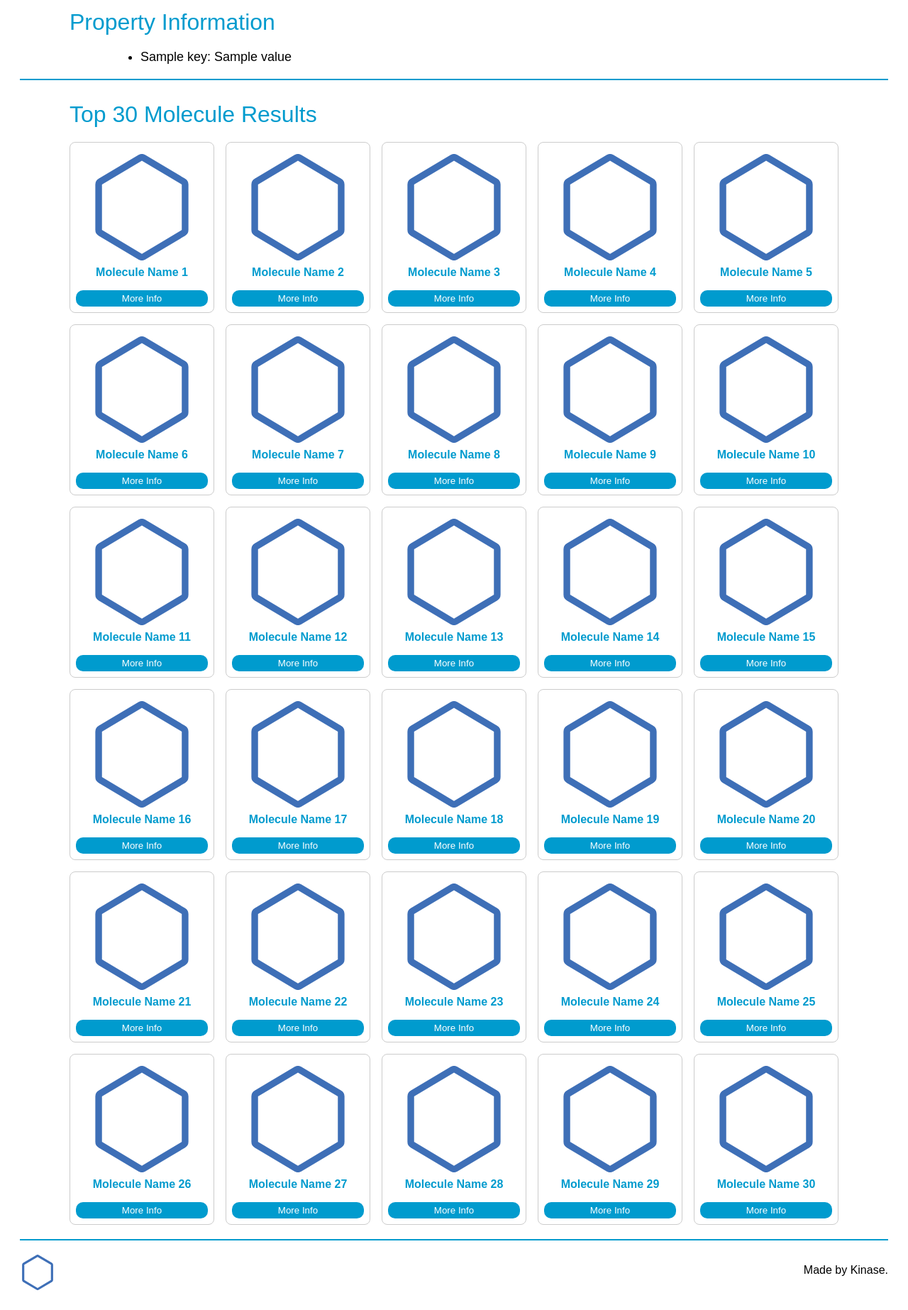
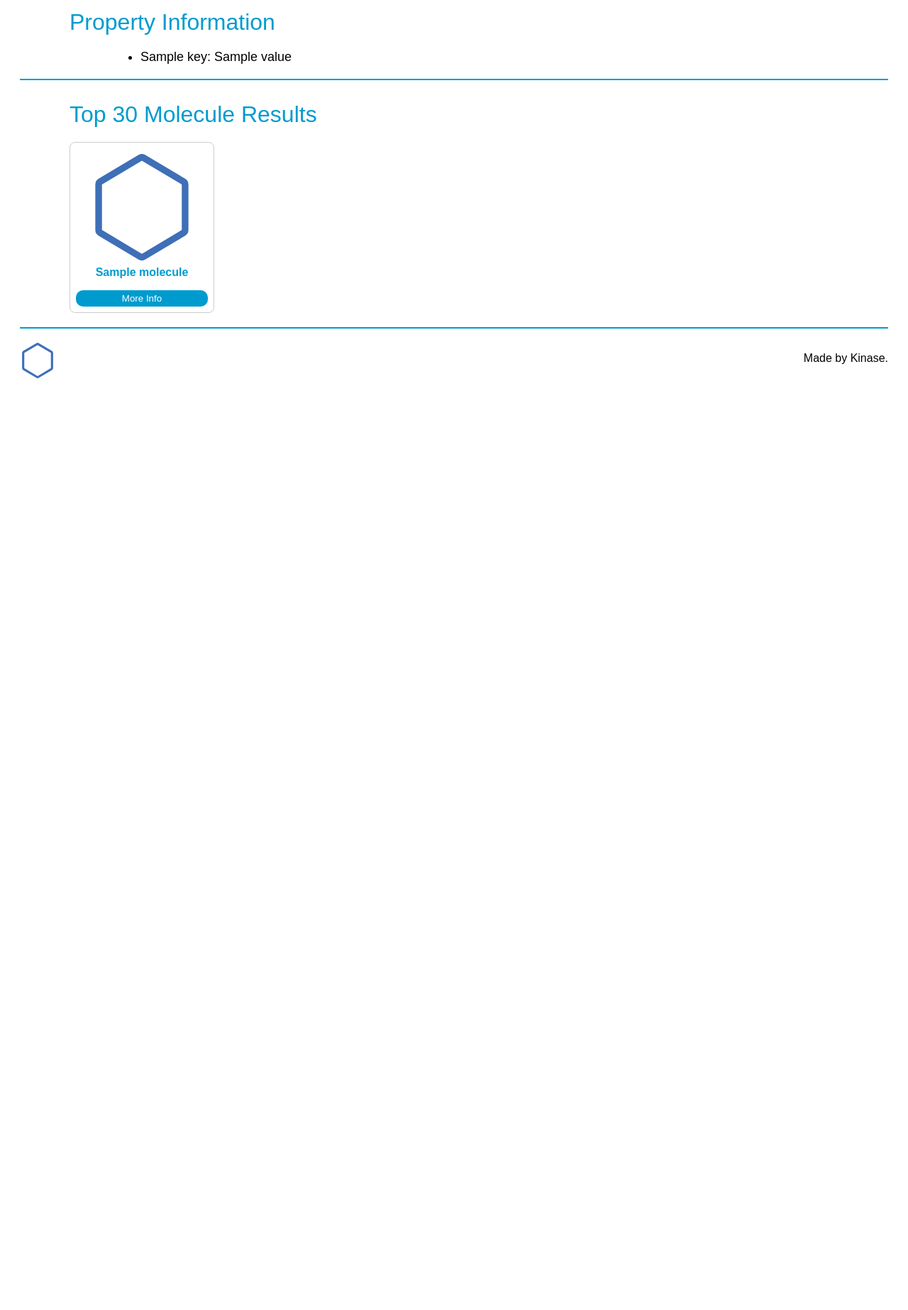
Before and after one commit to Yabsram/Molecufind, a Flask app: template templates/base.html in a window 1280 px wide. Shown: the part 405-2251 px from the top of the page at 71% size. After the commit the page ends 938 px from the top, so only its background shows below. Run offline with Flask 3, Linux system fonts and the light colour scheme; the template is opened without the code that fills it: most values are stand-ins (such as "Sample title", 1, 10 or a date in 2020).

Commit message:
real data showing on cards

```diff
--- a/app.py
+++ b/app.py
@@ -1,4 +1,4 @@
-from flask import Flask, render_template
+from flask import Flask, render_template, request
 import pandas as pd, os, shutil
 from rdkit import Chem
 from rdkit.Chem import Draw
@@ -8,7 +8,8 @@ import os
 
 app = Flask(__name__)
 
-#molecule_db = load_molecule_database("original.csv")
+# molecule_db = load_molecule_database("original.csv")
+
 
 @app.route("/", methods=["GET", "POST"])
 def select_property():
@@ -17,28 +18,33 @@ def select_property():
 
     # Map filter display names to form field names
     filters = {
-        "AMW": ("amw", "amw_value"),
-        "Crippen logP": ("clogp", "clogp_value"),
-        "TPSA": ("tpsa", "tpsa_value"),
-        "Number of Heavy Atoms": ("numHeavyAtoms", "numHeavyAtoms_value"),
-        "Number of Aromatic Rings": ("numAromaticRings", "numaromaticrings_value")
+        "Molecular Weight": ("amw", "amw_value"),
+        "Lipophilicity": ("clogp", "clogp_value"),
+        "Polar Surface Area": ("tpsa", "tpsa_value"),
+        "Heavy Atoms": ("numHeavyAtoms", "numHeavyAtoms_value"),
+        "Aromatic Rings": ("numAromaticRings", "numaromaticrings_value"),
     }
 
     if request.method == "POST":
         for display_name, (checkbox_name, value_name) in filters.items():
             # Check if checkbox was checked
             if request.form.get(checkbox_name):
-                # Only store if checkbox checked
-                selected[display_name] = request.form.get(value_name, "")
+                # Only store if checkbox checked and convert to float
+                selected[display_name] = float(request.form.get(value_name, 0))
 
-    return render_template("selection.html", selected=selected)
+        if selected:
+            molecule_db = load_molecule_database("original.csv")
+            results = chemistry.get_top_similar_molecules(molecule_db, selected, n=30)
+            return render_template("base.html", selected=selected, results=results)
+
+    return render_template("base.html", selected=None)
+
 
 @app.route("/results", methods=["POST"])
 def show_results():
-    #display top results
-   return render_template(
-        "base.html"
-    )
+    # display top results
+    return render_template("base.html")
+
 
 if __name__ == "__main__":
     app.run(debug=True, host="0.0.0.0", port=int(os.environ.get("PORT", 8004)))
--- a/chemistry.py
+++ b/chemistry.py
@@ -47,7 +47,10 @@ def calculate_similarity_score(selected_properties, db_properties):
     # ensure selected_properties is a df, make into df
     if not isinstance(selected_properties, pd.DataFrame):
         selected_properties = pd.DataFrame([selected_properties])
-    selected_extracted = selected_properties[property_cols]
+
+    # make sure all expected columns exist
+    # fill missing with NaN so we can still run
+    selected_extracted = selected_properties.reindex(columns=property_cols)
 
     # normalize data frames
     scaler = StandardScaler()
--- a/templates/base.html
+++ b/templates/base.html
@@ -3,8 +3,7 @@
   <head>
     <meta charset="UTF-8">
     <meta name="viewport" content="width=device-width, initial-scale=1.0">
-    <meta name="description"
-          content="Kinase Schrodinger Stack the Future 2026">
+    <meta name="description" content="Kinase Schrodinger Stack the Future 2026">
     <meta name="keywords" content="hackathon schrodinger">
     <title>
 
@@ -21,7 +20,10 @@
 
   <body>
     <header>
-      <img src="{{ url_for('static', filename='favicon.svg') }}" alt="Our Logo" width="50" height="50">
+      <img src="{{ url_for("static", filename="favicon.svg") }}"
+           alt="Our Logo"
+           width="50"
+           height="50">
       <h1>MolecuFind</h1>
     </header>
 
@@ -30,60 +32,97 @@
     {% block content %}
     {% endblock content %}
 
-    <form method="post" action="{{ url_for('select_property') }}" class="select-form">
+    <form method="post"
+          action="{{ url_for('select_property') }}"
+          class="select-form">
 
       <!-- AMW -->
-      <div class="checkbox-group {% if selected.get('AMW') %}checked{% endif %}">
+      <div class="checkbox-group {% if selected.get('Molecular Weight') %}checked{% endif %}">
         <label>
-          <input type="checkbox" name="amw" value="1" {% if selected.get('AMW') %}checked{% endif %}>
+          <input type="checkbox"
+                 name="amw"
+                 value="1"
+                 {% if selected.get('Molecular Weight') %}checked{% endif %}>
           Atomic Molecular Weight (AMW)
         </label>
         <div class="number-input">
-          <input type="number" name="amw_value" placeholder="Enter a value" step="0.01" value="{{ selected.get('AMW', '') }}">
+          <input type="number"
+                 name="amw_value"
+                 placeholder="Enter a value"
+                 step="0.01"
+                 value="{{ selected.get('Molecular Weight', '') }}">
         </div>
       </div>
 
       <!-- Crippen logP -->
-      <div class="checkbox-group {% if selected.get('Crippen logP') %}checked{% endif %}">
+      <div class="checkbox-group {% if selected.get('Lipophilicity') %}checked{% endif %}">
         <label>
-          <input type="checkbox" name="clogp" value="2" {% if selected.get('Crippen logP') %}checked{% endif %}>
+          <input type="checkbox"
+                 name="clogp"
+                 value="2"
+                 {% if selected.get('Lipophilicity') %}checked{% endif %}>
           Crippen logP
         </label>
         <div class="number-input">
-          <input type="number" name="clogp_value" placeholder="Enter a value" step="0.01" value="{{ selected.get('Crippen logP', '') }}">
+          <input type="number"
+                 name="clogp_value"
+                 placeholder="Enter a value"
+                 step="0.01"
+                 value="{{ selected.get('Lipophilicity', '') }}">
         </div>
       </div>
 
       <!-- TPSA -->
-      <div class="checkbox-group {% if selected.get('TPSA') %}checked{% endif %}">
+      <div class="checkbox-group {% if selected.get('Polar Surface Area') %}checked{% endif %}">
         <label>
-          <input type="checkbox" name="tpsa" value="3" {% if selected.get('TPSA') %}checked{% endif %}>
+          <input type="checkbox"
+                 name="tpsa"
+                 value="3"
+                 {% if selected.get('Polar Surface Area') %}checked{% endif %}>
           Topological Polar Surface Area (TPSA)
         </label>
         <div class="number-input">
-          <input type="number" name="tpsa_value" placeholder="Enter a value" step="0.01" value="{{ selected.get('TPSA', '') }}">
+          <input type="number"
+                 name="tpsa_value"
+                 placeholder="Enter a value"
+                 step="0.01"
+                 value="{{ selected.get('Polar Surface Area', '') }}">
         </div>
       </div>
 
       <!-- Number of Heavy Atoms -->
-      <div class="checkbox-group {% if selected.get('Number of Heavy Atoms') %}checked{% endif %}">
+      <div class="checkbox-group {% if selected.get('Heavy Atoms') %}checked{% endif %}">
         <label>
-          <input type="checkbox" name="numHeavyAtoms" value="4" {% if selected.get('Number of Heavy Atoms') %}checked{% endif %}>
+          <input type="checkbox"
+                 name="numHeavyAtoms"
+                 value="4"
+                 {% if selected.get('Heavy Atoms') %}checked{% endif %}>
           Number of Heavy Atoms
         </label>
         <div class="number-input">
-          <input type="number" name="numHeavyAtoms_value" placeholder="Enter a value" step="0.01" value="{{ selected.get('Number of Heavy Atoms', '') }}">
+          <input type="number"
+                 name="numHeavyAtoms_value"
+                 placeholder="Enter a value"
+                 step="0.01"
+                 value="{{ selected.get('Heavy Atoms', '') }}">
         </div>
       </div>
 
       <!-- Number of Aromatic Rings -->
-      <div class="checkbox-group {% if selected.get('Number of Aromatic Rings') %}checked{% endif %}">
+      <div class="checkbox-group {% if selected.get('Aromatic Rings') %}checked{% endif %}">
         <label>
-          <input type="checkbox" name="numAromaticRings" value="5" {% if selected.get('Number of Aromatic Rings') %}checked{% endif %}>
+          <input type="checkbox"
+                 name="numAromaticRings"
+                 value="5"
+                 {% if selected.get('Aromatic Rings') %}checked{% endif %}>
           Number of Aromatic Rings
         </label>
         <div class="number-input">
-          <input type="number" name="numaromaticrings_value" placeholder="Enter a value" step="0.01" value="{{ selected.get('Number of Aromatic Rings', '') }}">
+          <input type="number"
+                 name="numaromaticrings_value"
+                 placeholder="Enter a value"
+                 step="0.01"
+                 value="{{ selected.get('Aromatic Rings', '') }}">
         </div>
       </div>
 
@@ -91,14 +130,13 @@
     </form>
 
     {% if selected %}
+
       <hr class="divider">
 
       <section class="results">
         <h6 class="subheader">Property Information</h6>
         <ul>
-        {% for key, value in selected.items() %}
-          <li class="filter">{{ key }}: {{ value }}</li>
-        {% endfor %}
+          {% for key, value in selected.items() %}<li class="filter">{{ key }}: {{ value }}</li>{% endfor %}
         </ul>
       </section>
 
@@ -107,13 +145,18 @@
       <section class="molecule-cards">
         <h6 class="subheader">Top 30 Molecule Results</h6>
         <div class="card-grid">
-        {% for i in range(30) %}
+          {% if results is not none %}
+            {% for _, molecule in results.iterrows() %}
               <div class="card">
-          <img src="{{ url_for('static', filename='favicon.svg') }}" alt="Molecule Image" width="150" height="150">
-          <p>Molecule Name {{ i + 1 }}</p>
-          <button type="button" class="info-btn" data-index="{{ i }}">More Info</button>
+                <img src="{{ url_for("static", filename="favicon.svg") }}"
+                     alt="Molecule Image"
+                     width="150"
+                     height="150">
+                <p>{{ molecule['Name'] }}</p>
+                <button type="button" class="info-btn">More Info</button>
               </div>
             {% endfor %}
+          {% endif %}
         </div>
       </section>
     {% endif %}
@@ -121,7 +164,10 @@
     <hr class="divider">
 
     <footer>
-      <img src="{{ url_for('static', filename='favicon.svg') }}" alt="Our Logo" width="50" height="50">
+      <img src="{{ url_for("static", filename="favicon.svg") }}"
+           alt="Our Logo"
+           width="50"
+           height="50">
       <p>Made by Kinase.</p>
     </footer>
 
```
Also changed, not shown: 1 other file. Lines whose indentation alone changed are shown as unchanged.
